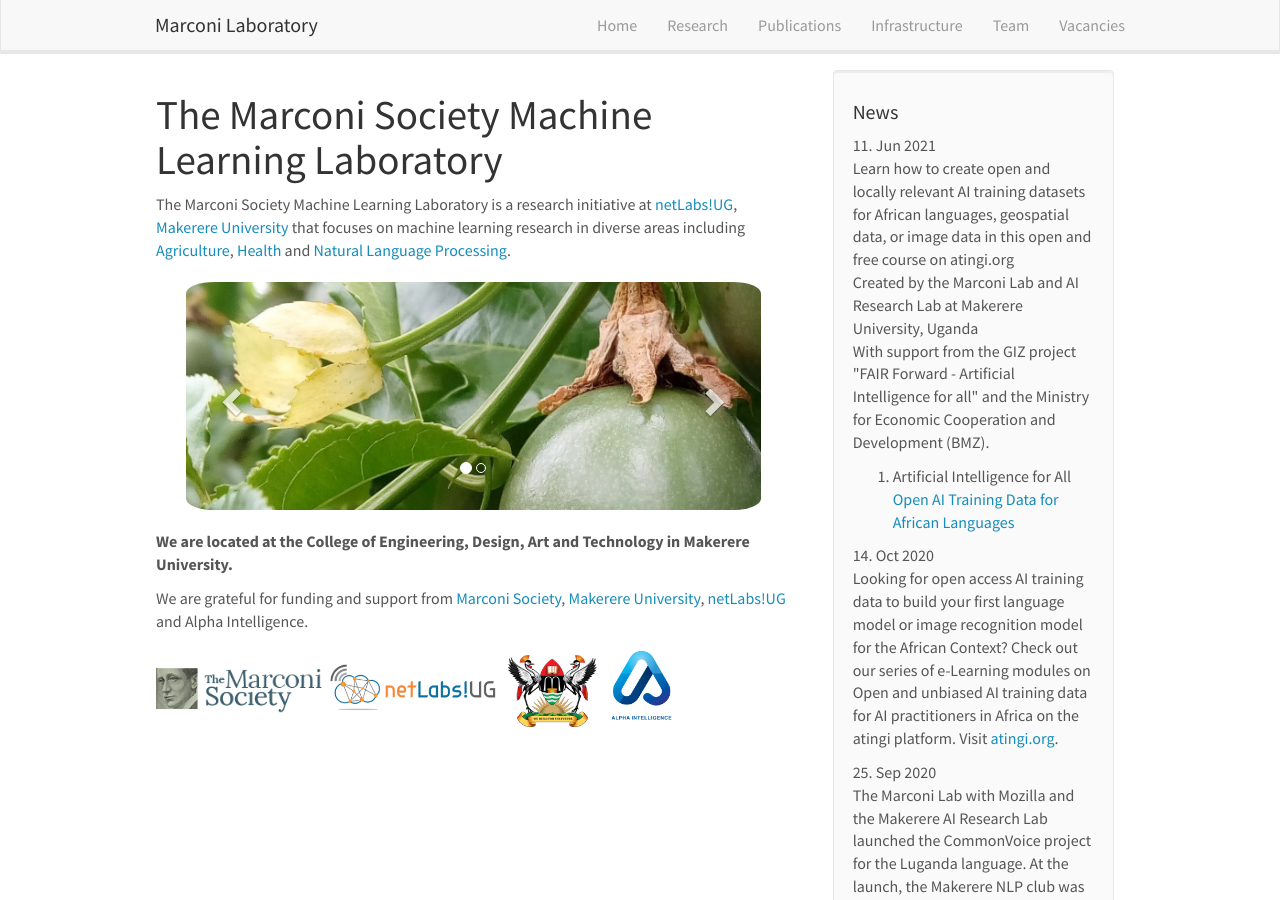
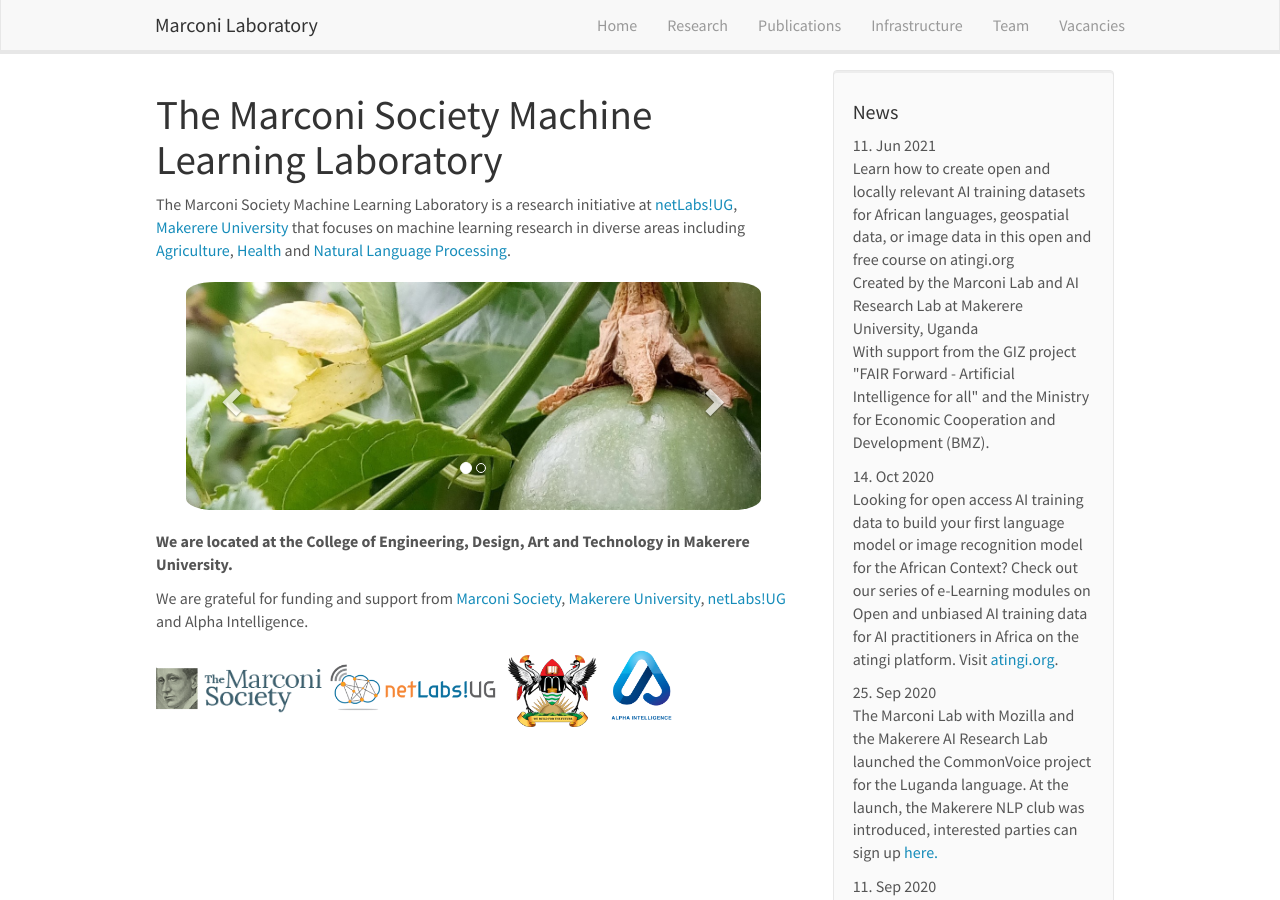
Before and after one commit to msmll/site, a Jekyll site: the page built from _pages/home.md, in a window 1280 px wide and 900 px high. Built offline with Jekyll 4.4.1, drawn with Linux system fonts in a browser that asks for light colours; nearby versions of some CDN libraries; part of the change alters nothing that is shown.

Commit message:
Trying out the news

```diff
--- a/_data/news.yml
+++ b/_data/news.yml
@@ -1,5 +1,8 @@
 - date: 11. Jun 2021
-  headline: Learn how to create open and locally relevant AI training datasets for African languages, geospatial data, or image data in this open and free course on atingi.org<br>Created by the Marconi Lab and AI Research Lab at Makerere University, Uganda<br>With support from the GIZ project "FAIR Forward - Artificial Intelligence for all" and the Ministry for Economic Cooperation and Development (BMZ).<ol> <li>Artificial Intelligence for All <a href="https://lnkd.in/dfz7X-y">Open AI Training Data for African Languages</a>   </li></ol>
+  headline: Learn how to create open and locally relevant AI training datasets for African languages, geospatial data, or image data in this open and free course on atingi.org<br>Created by the Marconi Lab and AI Research Lab at Makerere University, Uganda<br>With support from the GIZ project "FAIR Forward - Artificial Intelligence for all" and the Ministry for Economic Cooperation and Development (BMZ).
+  paragraph: Artificial Intelligence for All <a href="https://lnkd.in/dfz7X-y">Open AI Training Data for African Languages</a>
+  paragraph1: Artificial Intelligence for All <a href="https://lnkd.in/dfz7X-y">Open AI Training Data for African Languages</a>
+  paragraph2: Artificial Intelligence for All <a href="https://lnkd.in/dfz7X-y">Open AI Training Data for African Languages</a>
 
 - date: 14. Oct 2020
   headline: Looking for open access AI training data to build your first language model or image recognition model for the African Context? Check out our series of e-Learning modules on Open and unbiased AI training data for AI practitioners in Africa on the atingi platform. Visit <a href="atingi.org">atingi.org</a>.
```
